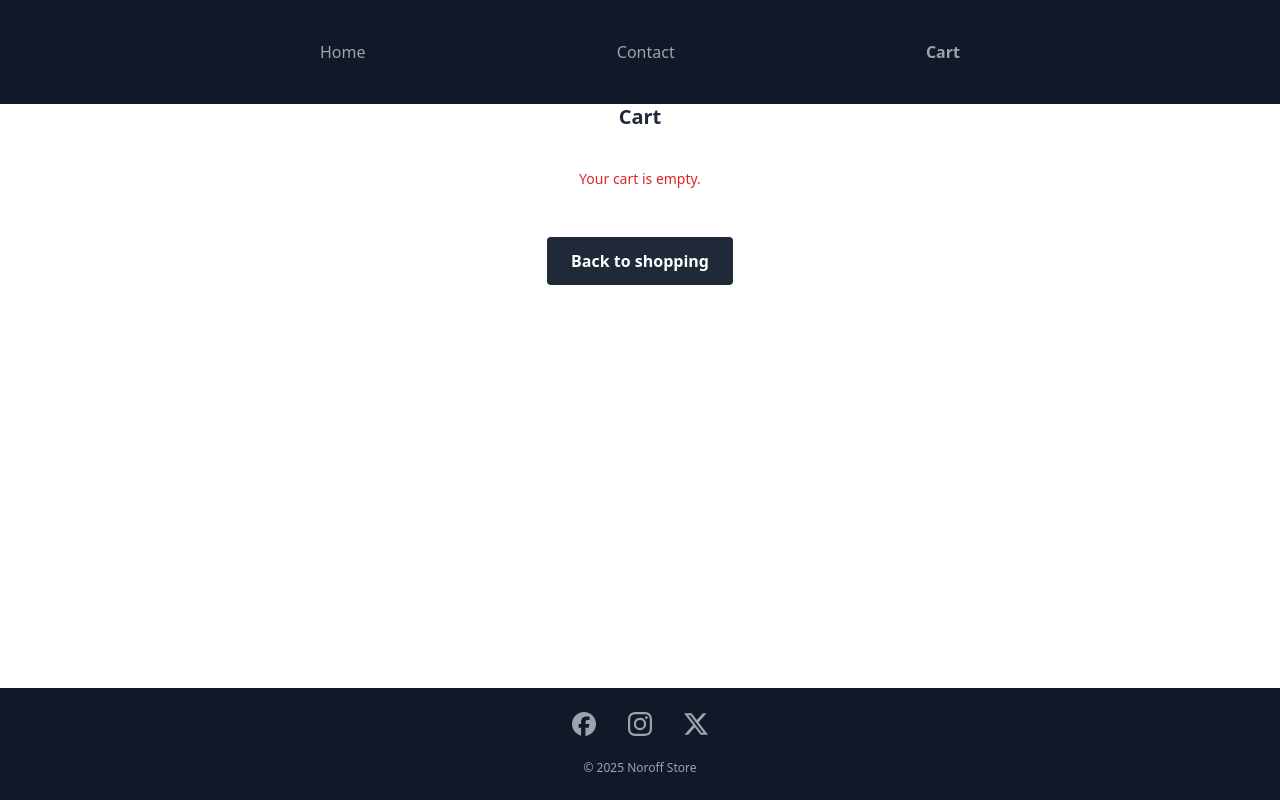
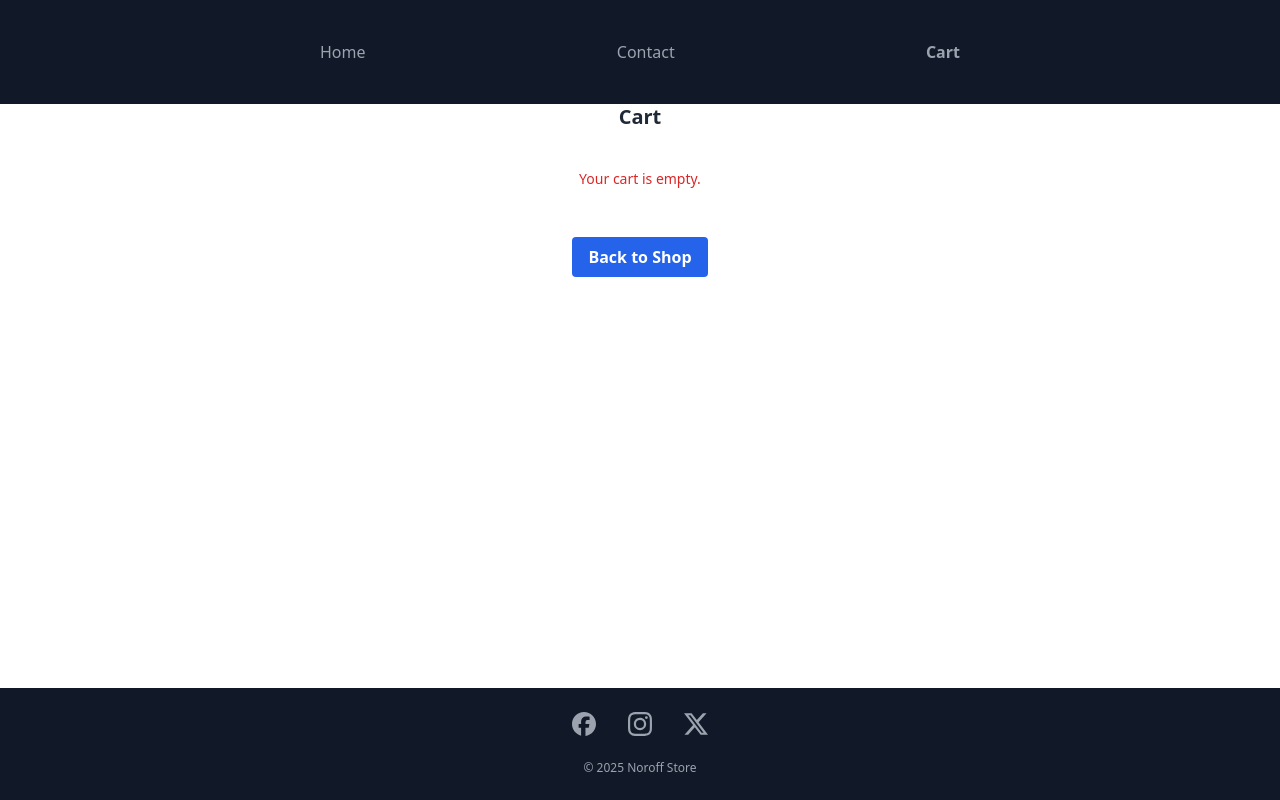
Before and after one commit to Panida287/js-framework-ca, a React (Vite) app: page /cart in a window 1280 px wide. Built offline with nearby package versions, Linux system fonts and the light colour scheme.

Commit message:
refactored: refactored buttons into components

```diff
--- /dev/null
+++ b/src/components/Button.tsx
@@ -0,0 +1,34 @@
+import {useNavigate} from "react-router-dom";
+
+interface ButtonProps {
+    text: string;
+    onClick?: () => void;
+    type?: "button" | "submit" | "reset";
+    variant?: "primary" | "secondary" | "danger";
+}
+
+export function Button({text, onClick, type = "button", variant = "primary"}: ButtonProps) {
+    const baseStyle = "px-4 py-2 rounded text-white font-bold transition-all";
+    const variantStyles = {
+        primary: "bg-blue-600 hover:bg-blue-700",
+        secondary: "bg-gray-600 hover:bg-gray-700",
+        danger: "bg-red-600 hover:bg-red-700",
+    };
+
+    return (
+        <button
+            type={type}
+            onClick={onClick}
+            className={`${baseStyle} ${variantStyles[variant]}`}
+        >
+            {text}
+        </button>
+    );
+}
+
+export function BackToShopBtn() {
+    const navigate = useNavigate();
+    return (
+        <Button text="Back to Shop" onClick={() => navigate("/")} variant="primary"/>
+    )
+}
--- a/src/components/Cart.tsx
+++ b/src/components/Cart.tsx
@@ -1,6 +1,6 @@
 import {useCartStore} from "../store/cartStore";
 import {Link} from "react-router-dom";
-
+import {Button} from "./Button";
 
 function CartTotal() {
     const {cart} = useCartStore();
@@ -44,12 +44,7 @@ export function CartItems() {
                                 ) : (
                                     <p>Price: ${product.price}</p>
                                 )}
-                                <button
-                                    onClick={() => removeFromCart(product.id)}
-                                    className="px-4 py-2 rounded bg-red-600 text-white"
-                                >
-                                    Remove from cart
-                                </button>
+                                <Button text="Remove" onClick={() => removeFromCart(product.id)} variant="danger" />
                             </div>
                         ))}
                         <CartTotal/>
--- a/src/routes/CartPage/index.tsx
+++ b/src/routes/CartPage/index.tsx
@@ -1,9 +1,11 @@
 import {CartItems} from "../../components/Cart";
 import {useCartStore} from "../../store/cartStore";
-import {Link} from "react-router-dom";
+import {Button, BackToShopBtn} from "../../components/Button";
+import {useNavigate} from "react-router-dom";
 
 export default function CartPage() {
     const {cart, clearCart} = useCartStore();
+    const navigate = useNavigate();
     return (
         <>
             <h1 className="flex justify-center items-center font-bold text-xl text-gray-800 leading-tight mb-4">
@@ -13,25 +15,12 @@ export default function CartPage() {
             {cart.length > 0 ?
                 (
                     <div className=" flex justify-between max-w-4xl mx-auto p-6">
-                        <button
-                            onClick={clearCart}
-                            className="px-6 py-3 bg-red-600 text-white font-bold rounded hover:bg-red-700 transition-all"
-                        >
-                            Clear Cart
-                        </button>
-
-                        <Link to="/checkout"
-                              className="px-6 py-3 bg-gray-800 text-white font-bold rounded hover:bg-gray-700 transition-all">
-                            Check Out
-                        </Link>
+                        <Button text="Clear cart" onClick={clearCart} variant="danger"/>
+                        <Button text="Check Out" onClick={() => navigate("/checkout")} variant="secondary"/>
                     </div>
                 ) : (
                     <div className="flex justify-center p-6">
-                        <Link to="/"
-                              className="px-6 py-3 bg-gray-800 text-white font-bold rounded hover:bg-gray-700 transition-all"
-                        >
-                            Back to shopping
-                        </Link>
+                        <BackToShopBtn/>
                     </div>
                 )
             }
```
